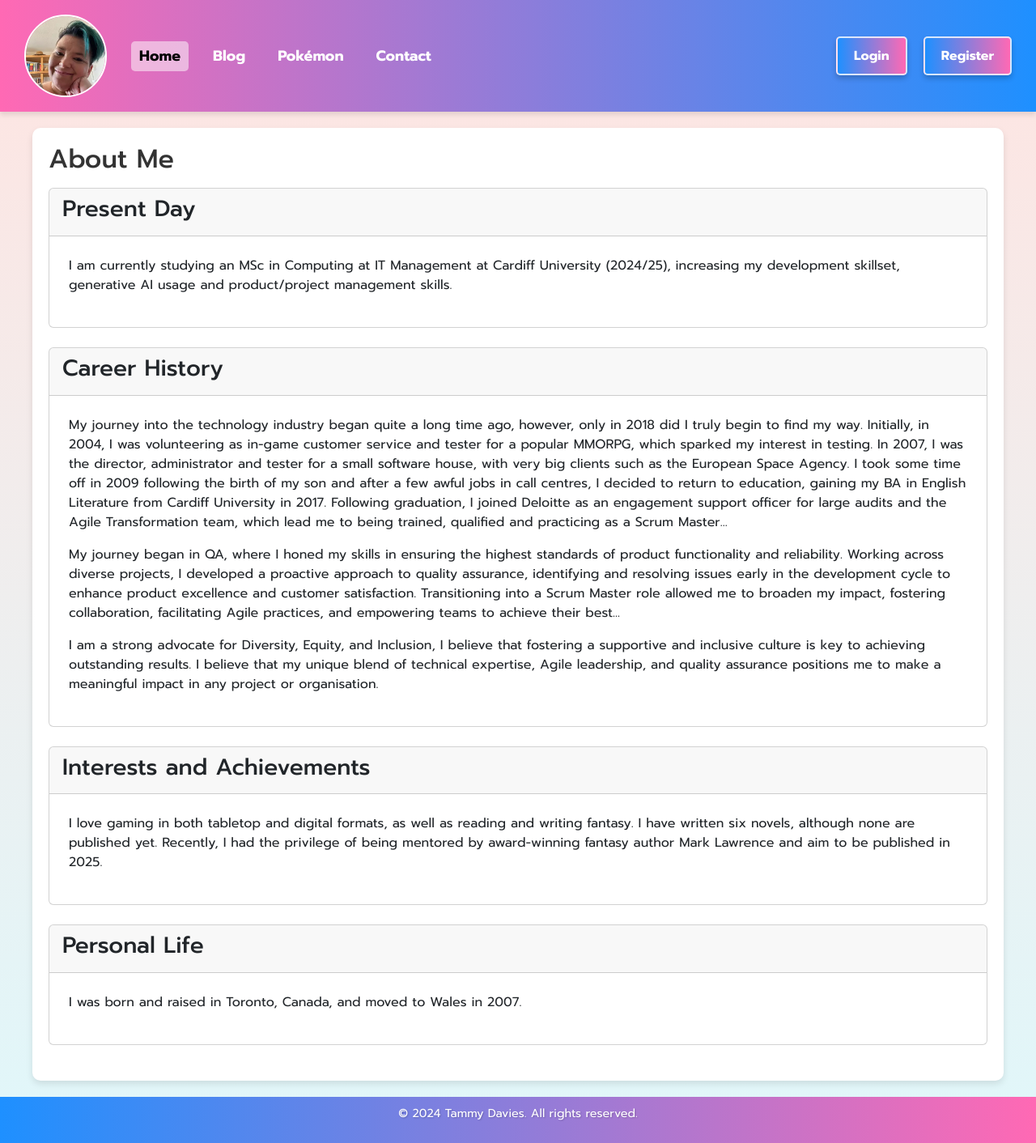
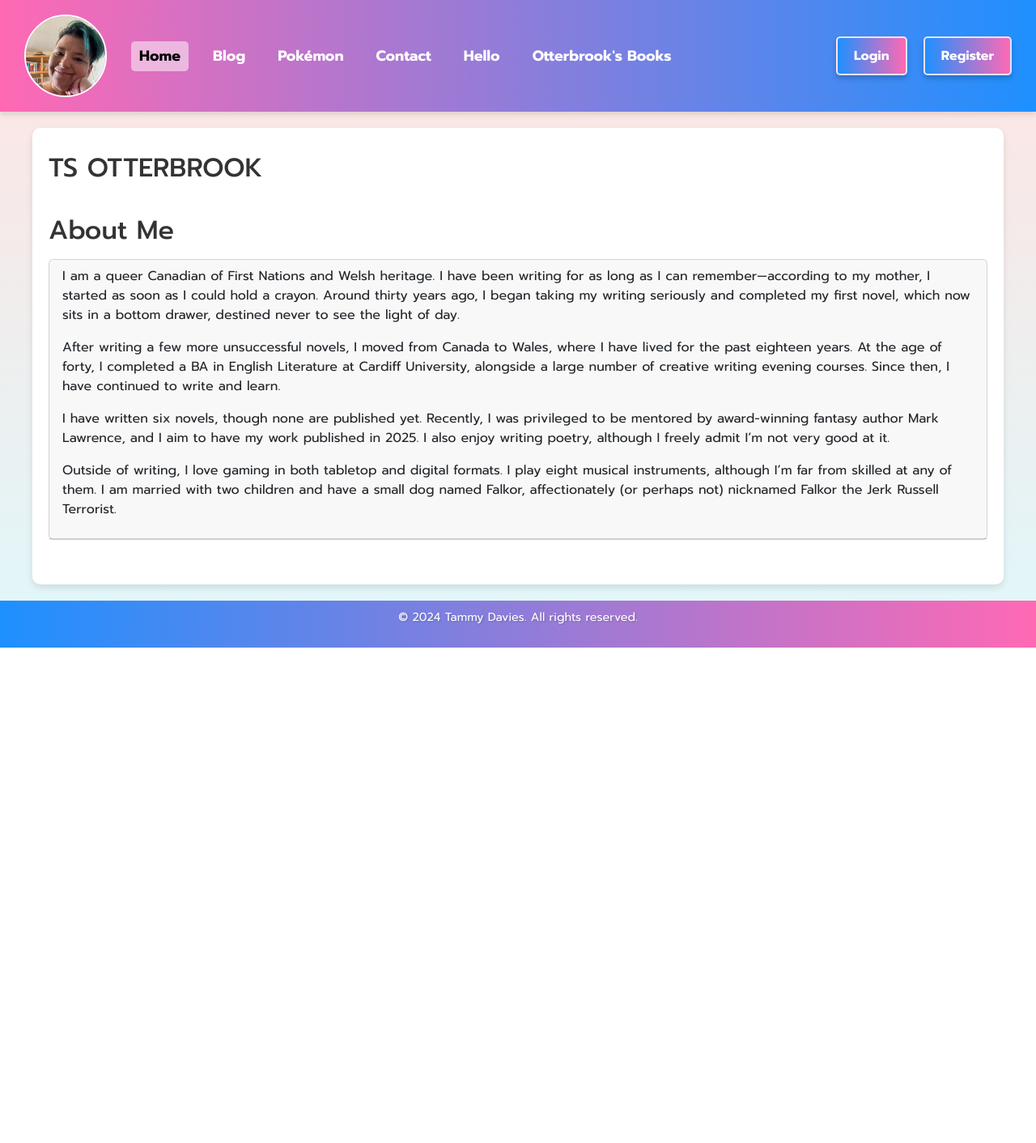
Before and after one commit to tsdavies/tsotterbrook, a Flask app: page / in a window 1280 px wide. Shown: the whole page at 81% size. After the commit the page ends 800 px from the top, so only its background shows below. Run offline with Flask 3, Linux system fonts and the light colour scheme.

Commit message:
feat: Created 2 new pages (hello, books) and wired up google books API to books page for search function

```diff
--- a/app/about/templates/about.html
+++ b/app/about/templates/about.html
@@ -1,84 +1,25 @@
 {% extends "page_template.html" %}
 {% block content %}
-	<h2>About Me</h2>
+	<h2> TS OTTERBROOK<br><br> About Me </h2>
 
 	<section class="card mb-4 my-2">
 		<div class="card-header">
-			<h3>Present Day</h3>
-		</div>
-		<div class="card-body">
-			<p>
-				I am currently studying an MSc in Computing at IT Management at Cardiff University (2024/25), increasing
-				my
-				development skillset, generative AI usage and product/project management skills.
+			<p>I am a queer Canadian of First Nations and Welsh heritage. I have been writing for as long as I can remember—according to my mother,
+                I started as soon as I could hold a crayon. Around thirty years ago, I began taking my writing seriously and completed my first novel,
+                which now sits in a bottom drawer, destined never to see the light of day.
+            </p>
+
+<p>After writing a few more unsuccessful novels, I moved from Canada to Wales, where I have lived for the past eighteen years. At the age of forty,
+    I completed a BA in English Literature at Cardiff University, alongside a large number of creative writing evening courses.
+    Since then, I have continued to write and learn. </p>
+
+<p>I have written six novels, though none are published yet. Recently, I was privileged to be mentored by award-winning fantasy author Mark Lawrence,
+    and I aim to have my work published in 2025. I also enjoy writing poetry, although I freely admit I’m not very good at it. </p>
+
+<p>Outside of writing, I love gaming in both tabletop and digital formats. I play eight musical instruments, although I’m far from skilled at any of them.
+    I am married with two children and have a small dog named Falkor, affectionately (or perhaps not) nicknamed Falkor the Jerk Russell Terrorist.
 			</p>
 		</div>
 	</section>
 
-	<section class="card mb-4">
-		<div class="card-header">
-			<h3>Career History</h3>
-		</div>
-		<div class="card-body">
-			<p>
-				My journey into the technology industry began quite a long time ago, however, only in 2018 did I truly
-				begin
-				to find my way. Initially, in 2004, I was volunteering as in-game customer service and tester for a
-				popular
-				MMORPG, which sparked my interest in testing. In 2007, I was the director, administrator and tester for
-				a
-				small software house, with very big clients such as the European Space Agency. I took some time off in
-				2009
-				following the birth of my son and after a few awful jobs in call centres, I decided to return to
-				education,
-				gaining my BA in English Literature from Cardiff University in 2017. Following graduation, I joined
-				Deloitte
-				as an engagement support officer for large audits and the Agile Transformation team, which lead me to
-				being
-				trained, qualified and practicing as a Scrum Master...
-			</p>
-			<p>
-				My journey began in QA, where I honed my skills in ensuring the highest standards of product
-				functionality
-				and reliability. Working across diverse projects, I developed a proactive approach to quality assurance,
-				identifying and resolving issues early in the development cycle to enhance product excellence and
-				customer
-				satisfaction. Transitioning into a Scrum Master role allowed me to broaden my impact, fostering
-				collaboration, facilitating Agile practices, and empowering teams to achieve their best...
-			</p>
-			<p>
-				I am a strong advocate for Diversity, Equity, and Inclusion, I believe that fostering a supportive and
-				inclusive culture is key to achieving outstanding results. I believe that my unique blend of technical
-				expertise, Agile leadership, and quality assurance positions me to make a meaningful impact in any
-				project
-				or organisation.
-			</p>
-		</div>
-	</section>
-
-	<section class="card mb-4">
-		<div class="card-header">
-			<h3>Interests and Achievements</h3>
-		</div>
-		<div class="card-body">
-			<p>
-				I love gaming in both tabletop and digital formats, as well as reading and writing fantasy. I have
-				written
-				six novels, although none are published yet. Recently, I had the privilege of being mentored by
-				award-winning
-				fantasy author Mark Lawrence and aim to be published in 2025.
-			</p>
-		</div>
-	</section>
-
-	<section class="card mb-4">
-		<div class="card-header">
-			<h3>Personal Life</h3>
-		</div>
-		<div class="card-body">
-			<p>
-				I was born and raised in Toronto, Canada, and moved to Wales in 2007.
-			</p>
-		</div>
-	</section>
 {% endblock %}
--- a/app/blog/routes/blog.py
+++ b/app/blog/routes/blog.py
@@ -20,4 +20,4 @@ def blog():
     ).all()
 
     # Render the 'blogs.html' template with the list of posts
-    return render_template("blogs.html", posts=posts)
+    return render_template("blogs.html", posts=posts, title="Blog")
--- a/app/contact/routes/contact.py
+++ b/app/contact/routes/contact.py
@@ -49,4 +49,4 @@ def contact():
         return redirect(url_for("contact.contact"))
 
     # Render the contact form page if not submitted or validation fails
-    return render_template("contact.html", form=form)
+    return render_template("contact.html", form=form, title="Contact")
--- a/app/register_routes.py
+++ b/app/register_routes.py
@@ -3,6 +3,8 @@ from app.authentication import auth_bp
 from app.blog import blog_bp
 from app.contact import contact_bp
 from app.pokemon import pokemon_bp
+from app.hello import hello_bp
+from app.books import books_bp
 
 
 def register_routes(app):
@@ -20,3 +22,5 @@ def register_routes(app):
     app.register_blueprint(blog_bp, url_prefix="/blog")  # Blog-related routes
     app.register_blueprint(about_bp, url_prefix="/")  # About page routes (default root)
     app.register_blueprint(contact_bp, url_prefix="/contact")  # Contact page routes
+    app.register_blueprint(hello_bp, url_prefix="/hello")  # Hello page routes
+    app.register_blueprint(books_bp, url_prefix="/books")  # books page routes
--- a/app/templates/page_template.html
+++ b/app/templates/page_template.html
@@ -100,6 +100,22 @@
                 >Contact</a
                 >
             </li>
+         <li class="nav-item">
+                <a
+                        class="nav-link {% if request.path.startswith('/hello') %}active{% endif %}"
+                        href="/hello"
+                        aria-label="Navigate to Hello"
+                >Hello</a
+                >
+            </li>
+         <li class="nav-item">
+                <a
+                        class="nav-link {% if request.path.startswith('/books') %}active{% endif %}"
+                        href="/books"
+                        aria-label="Navigate to books"
+                >Otterbrook's Books</a
+                >
+            </li>
         </ul>
 
         <ul class="navbar-nav right">
```
Also changed, not shown: app/books/__init__.py (added, +12 -0 lines), app/books/routes/books.py (added, +54 -0 lines), app/books/static/css/books.css (added, +23 -0 lines), app/books/templates/books.html (added, +142 -0 lines), app/contact/templates/contact.html (+3 -10 lines), app/hello/__init__.py (added, +15 -0 lines), app/hello/routes/hello.py (added, +13 -0 lines), app/hello/templates/hello.html (added, +11 -0 lines), wsgi.py (line endings or trailing spaces).
